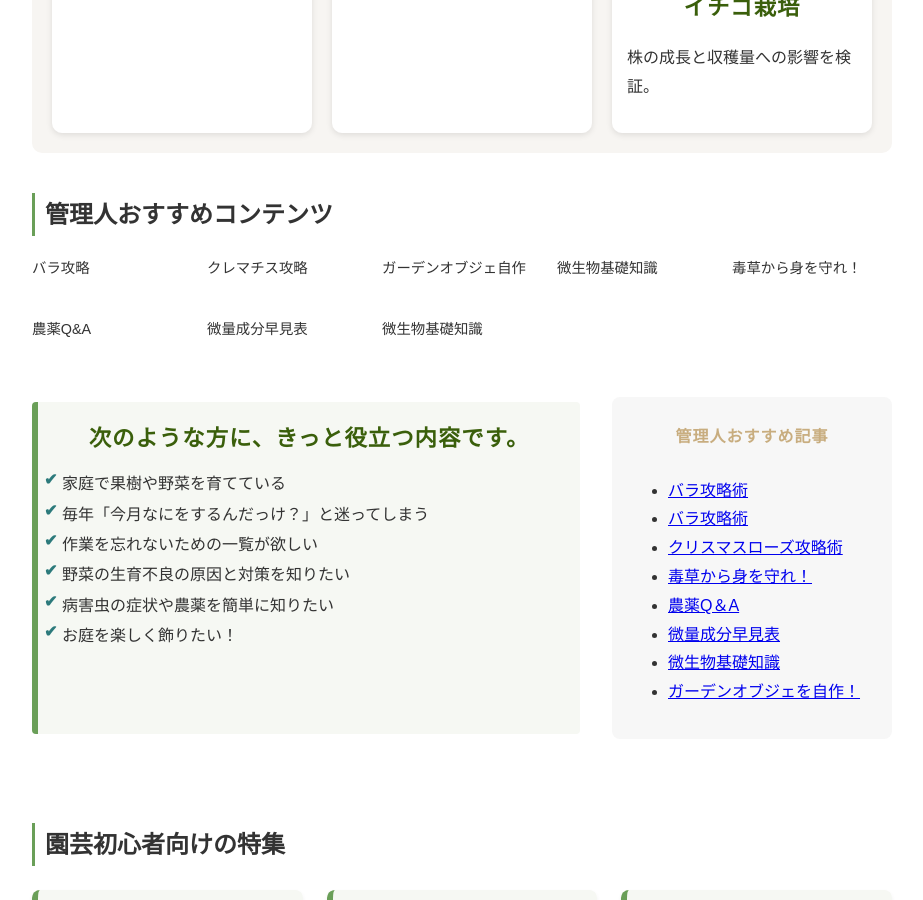
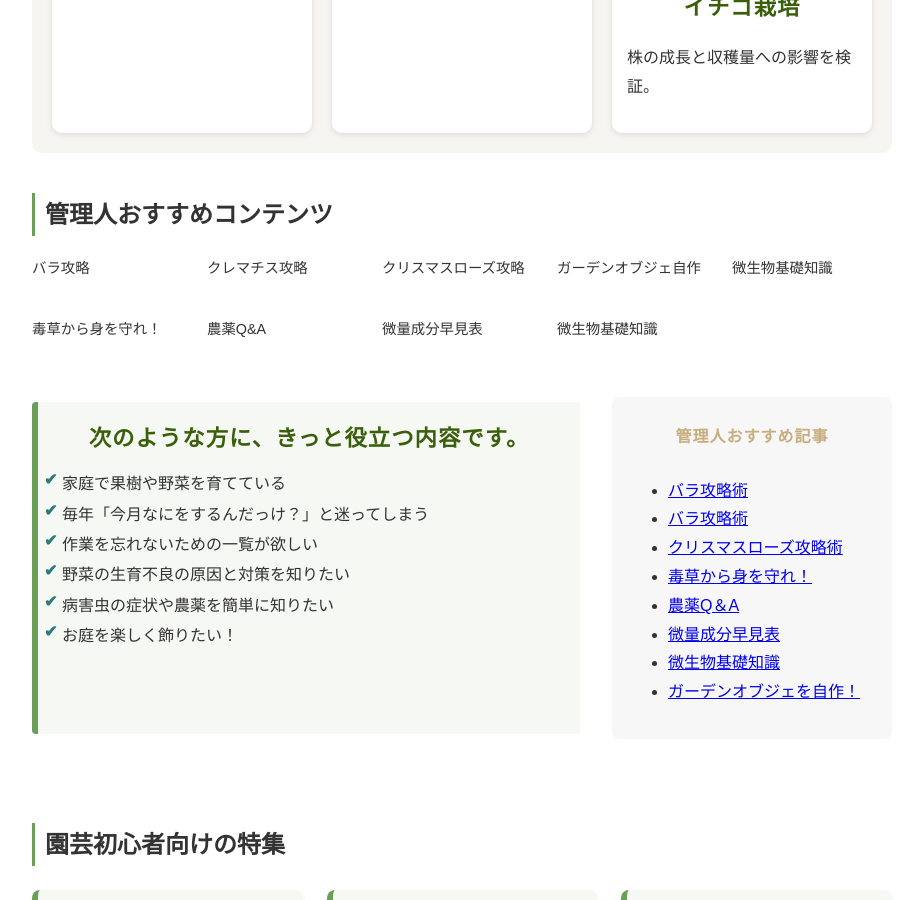
Before and after one commit to shiitake-garden/shiitake-garden.github.io, a Jekyll site: the page built from index_bf.html, in a window 1280 px wide and 900 px high, scrolled down 885 px. Shown: the whole window, without its empty margins (178-1101 px from the left). Built offline with Jekyll 4.4.1, drawn with Linux system fonts in a browser that asks for light colours.

Commit message:
Update index_bf.html

```diff
--- a/index_bf.html
+++ b/index_bf.html
@@ -56,7 +56,7 @@ title: カルティベーションラボ
   <div class="recommend-grid">
 
     <a href="/contents/kouryaku/bara.html" class="recommend-card">
-<!--      <img src="/images/sample1.jpg" alt="おすすめ記事1"> -->
+<!--      <img src="/images/bee.jpg" alt="おすすめ記事1"> -->
       <p>バラ攻略</p>
     </a>
 
@@ -64,6 +64,12 @@ title: カルティベーションラボ
 <!--      <img src="/images/sample2.jpg" alt="おすすめ記事2"> -->
       <p>クレマチス攻略</p>
     </a>
+
+    <a href="/contents/kouryaku/kurematisu.html" class="recommend-card">
+<!--      <img src="/images/sample2.jpg" alt="おすすめ記事2"> -->
+      <p>クリスマスローズ攻略</p>
+    </a>
+
 
     <a href="/zoukei.html" class="recommend-card">
  <!--     <img src="/images/sample3.jpg" alt="おすすめ記事3"> -->
```
